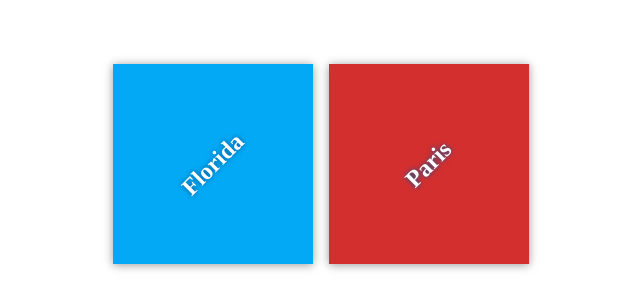
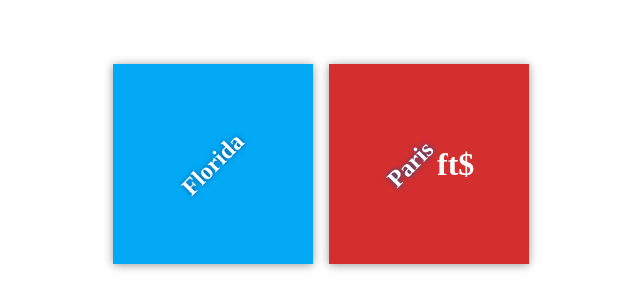
Before and after one commit to ftoun/my-travel-plans, a plain HTML site: page index.html in a window 1280 px wide. Shown: the part 236-544 px from the top of the page, without its empty margins (319-959 px from the left). Drawn offline with Linux system fonts and the light colour scheme.

```diff
--- a/css/app.css
+++ b/css/app.css
@@ -3,7 +3,7 @@
 height: 100%;
 }
 *,
-*::before,
+*:::before,
 *::after {
 box-sizing: inherit;
 }
--- a/index.html
+++ b/index.html
@@ -14,6 +14,7 @@
 </div>
 <div class="destination" id="paris">
 <h2>Paris</h2>
+<h1>ft$</h1>
 </div>
 </div>
 </div>
```
